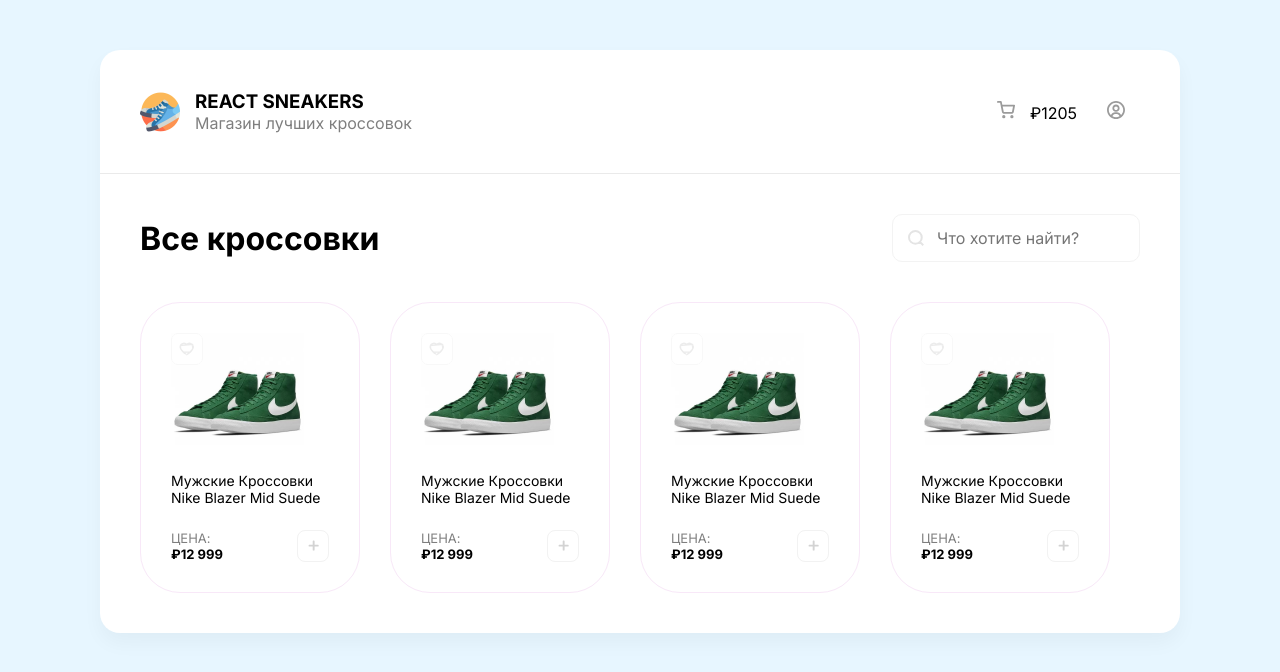
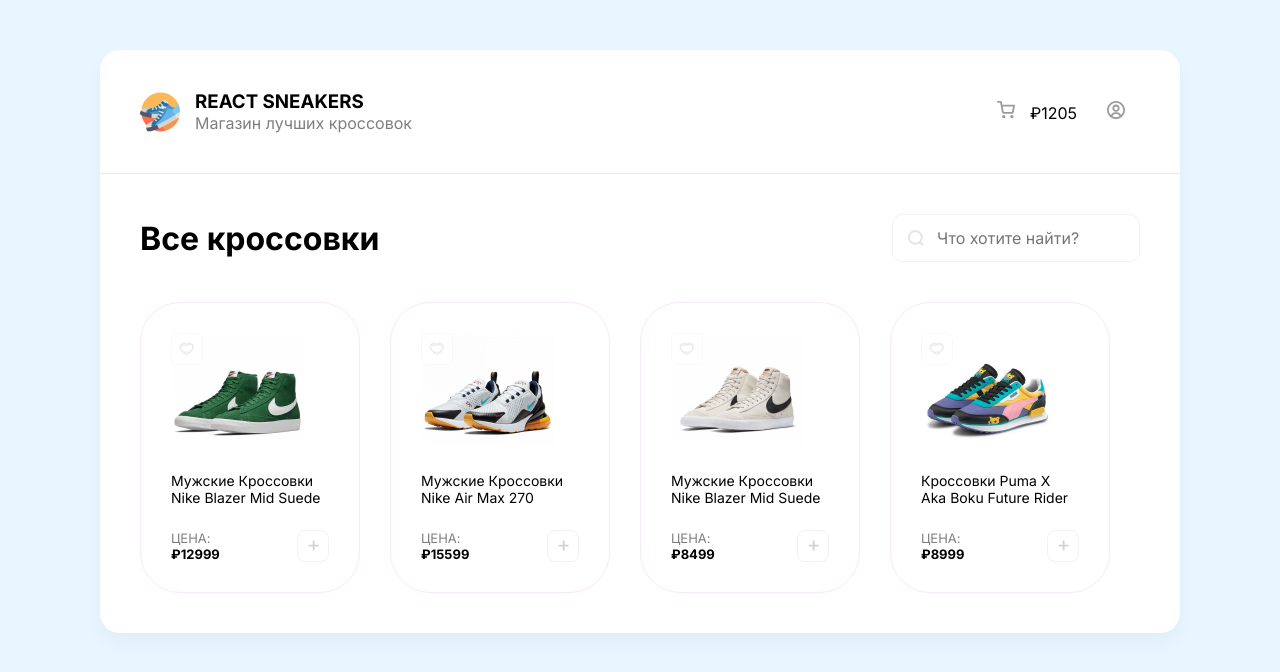
Before and after one commit to artemykust/react-sneakers, a React (Create React App) app: page / in a window 1280 px wide. Shown: the top 672 px of the page. Built offline with nearby package versions, Linux system fonts and the light colour scheme.

Commit message:
Добавление некоторой логики карточке товара (#2)

```diff
--- a/src/App.js
+++ b/src/App.js
@@ -1,6 +1,31 @@
 import Card from './components/Card'
 import Header from './components/Header'
 import Drawer from './components/Drawer'
+
+//! Временный блок с данными вместо бэкэнда
+const arr =[
+  {
+    title: 'Мужские Кроссовки Nike Blazer Mid Suede',
+    price: 12999,
+    imageUrl: '/img/sneakers/1.jpg'
+  },
+  {
+    title: 'Мужские Кроссовки Nike Air Max 270',
+    price: 15599,
+    imageUrl: '/img/sneakers/2.jpg'
+  },
+  {
+    title: 'Мужские Кроссовки Nike Blazer Mid Suede',
+    price: 8499,
+    imageUrl: '/img/sneakers/3.jpg'
+  },
+  {
+    title: 'Кроссовки Puma X Aka Boku Future Rider',
+    price: 8999,
+    imageUrl: '/img/sneakers/4.jpg'
+  }
+]
+//!
 
 function App() {
   return (
@@ -16,10 +41,13 @@
           </div>
         </div>
         <div className="sneakers">
-          <Card />
-          <Card />
-          <Card />
-          <Card />
+          {arr.map((obj) => (
+            <Card
+              title={obj.title}
+              price={obj.price}
+              imageUrl={obj.imageUrl}
+            />
+          ))}
         </div>
       </div>
     </div>
--- a/src/components/Card.js
+++ b/src/components/Card.js
@@ -1,18 +1,18 @@
-function Card() {
+function Card(props) {
   return(
     <div className="card">
       <div className="favorite">
         <img src="/img/heart-unliked.svg" alt="Unliked" />
       </div>
-      <img width={133} height={112} src="/img/sneakers/1.jpg" alt="" />
-      <h5>Мужские Кроссовки Nike Blazer Mid Suede</h5>
+      <img width={133} height={112} src={props.imageUrl} alt="Sneakers" />
+      <h5>{props.title}</h5>
       <div className="cardBottom">
         <div >
           <span>Цена:</span>
-          <b>₽12 999</b>
+          <b>₽{props.price}</b>
         </div>
         <button className="button">
-          <img width={11} height={11} src="/img/plus.svg" alt="" />
+          <img width={11} height={11} src="/img/plus.svg" alt="Plus" />
         </button>
       </div>
     </div>
```
